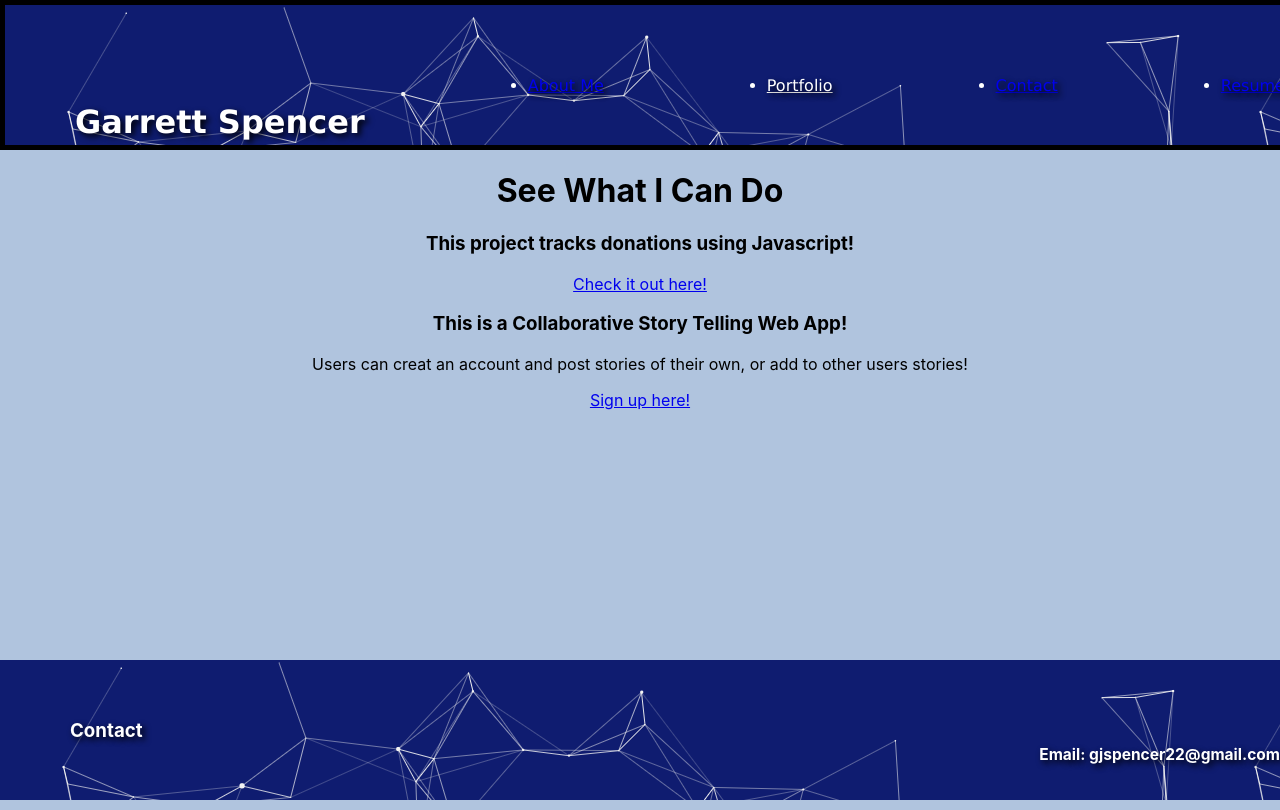
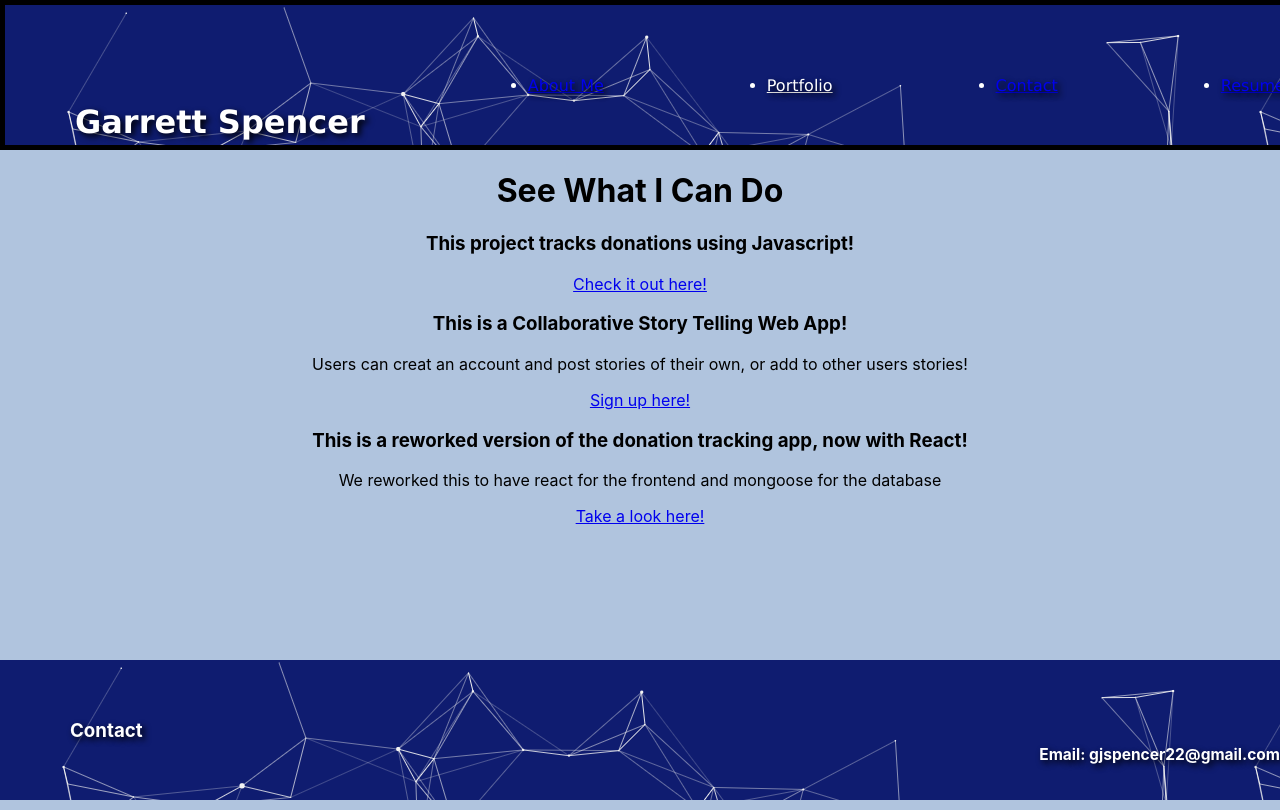
Before and after one commit to gjspencer22/react-portfolio, a React (Create React App) app: page /portfolio in a window 1280 px wide. Shown: the top 810 px of the page. Built offline with nearby package versions, Linux system fonts and the light colour scheme.

Commit message:
added project 3

```diff
--- a/src/components/Portfolio/index.js
+++ b/src/components/Portfolio/index.js
@@ -12,6 +12,11 @@ function portfolio() {
                 <p>Users can creat an account and post stories of their own, or add to other users stories!</p>
                 <a href="http://desolate-harbor-29412.herokuapp.com/">Sign up here!</a>
             </div>
+            <div className="portfolioDiv3">
+                <h3>This is a reworked version of the donation tracking app, now with React!</h3>
+                <p>We reworked this to have react for the frontend and mongoose for the database</p>
+                <a href="https://github.com/ndahlberg95/updated-donation-tracker">Take a look here!</a>
+            </div>
         </div>
     )
 }
```
